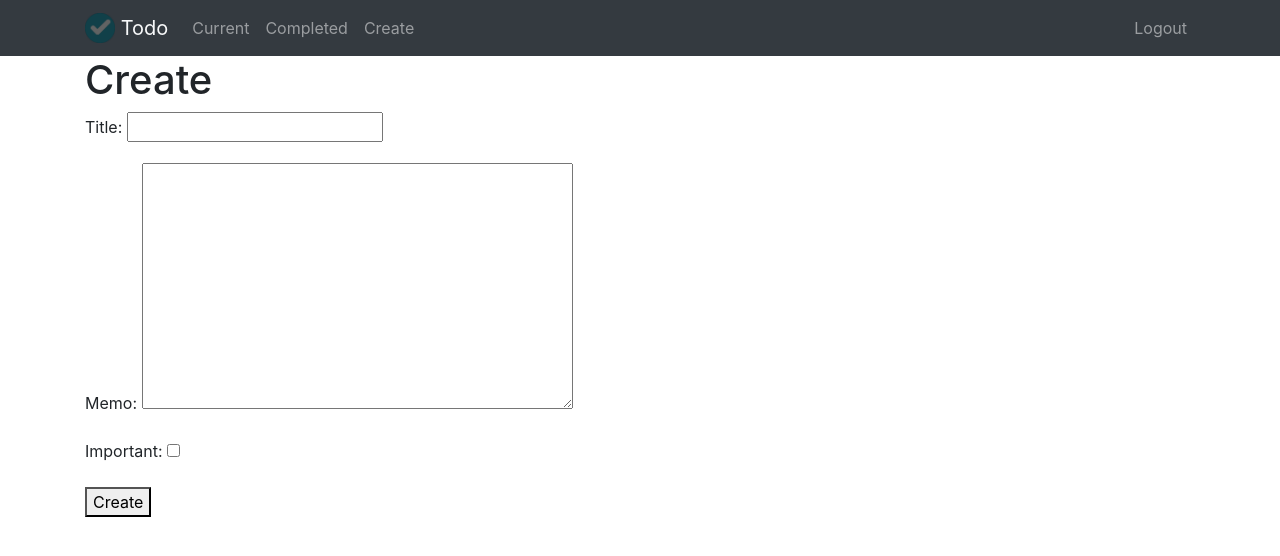
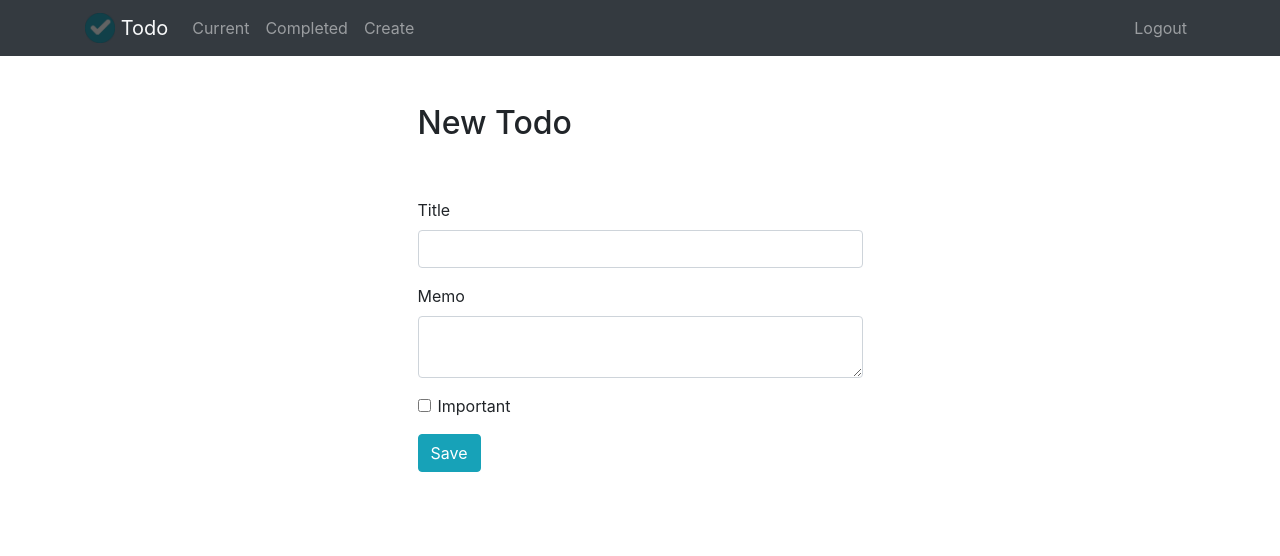
Before and after one commit to rmanaem/todo, a Django app: page /create/ in a window 1280 px wide. Shown: the top 556 px of the page. Run offline with Django 3.2, Linux system fonts and the light colour scheme; the visitor is signed in with stand-in values (Sample User, id 1); some libraries are stand-ins or nearby versions.

Commit message:
Added style to create page

```diff
--- a/todo/templates/create.html
+++ b/todo/templates/create.html
@@ -1,16 +1,34 @@
 {% extends 'base.html' %}
 
-
 {% block content %}
-
-<h1>Create</h1>
-
-<h2>{{ error }}</h2>
-
-<form method="POST">
-    {% csrf_token %}
-    {{ form.as_p }}
-    <button type="submit">Create</button>
-</form>
-
+<div class="row justify-content-center mt-5">
+    <div class="col-md-5">
+        <h2>New Todo</h2>
+    </div>
+</div>
+<div class="row justify-content-center mt-5">
+    <div class="col-md-5">
+        {% if error %}
+        <div class="alert alert-danger" role="alert">
+            {{ error }}
+        </div>
+        {% endif %}
+        <form method="POST">
+            {% csrf_token %}
+            <div class="form-group">
+                <label for="title">Title</label>
+                <input type="text" name="title" class="form-control" id="title" required>
+            </div>
+            <div class="form-group">
+                <label for="memo">Memo</label>
+                <textarea name="memo" class="form-control" id="memo"></textarea>
+            </div>
+            <div class="form-group form-check">
+                <input type="checkbox" name="important" class="form-check-input" id="important">
+                <label class="form-check-label" for="important">Important</label>
+            </div>
+            <button type="submit" class="btn btn-info">Save</button>
+        </form>
+    </div>
+</div>
 {% endblock %}
```
